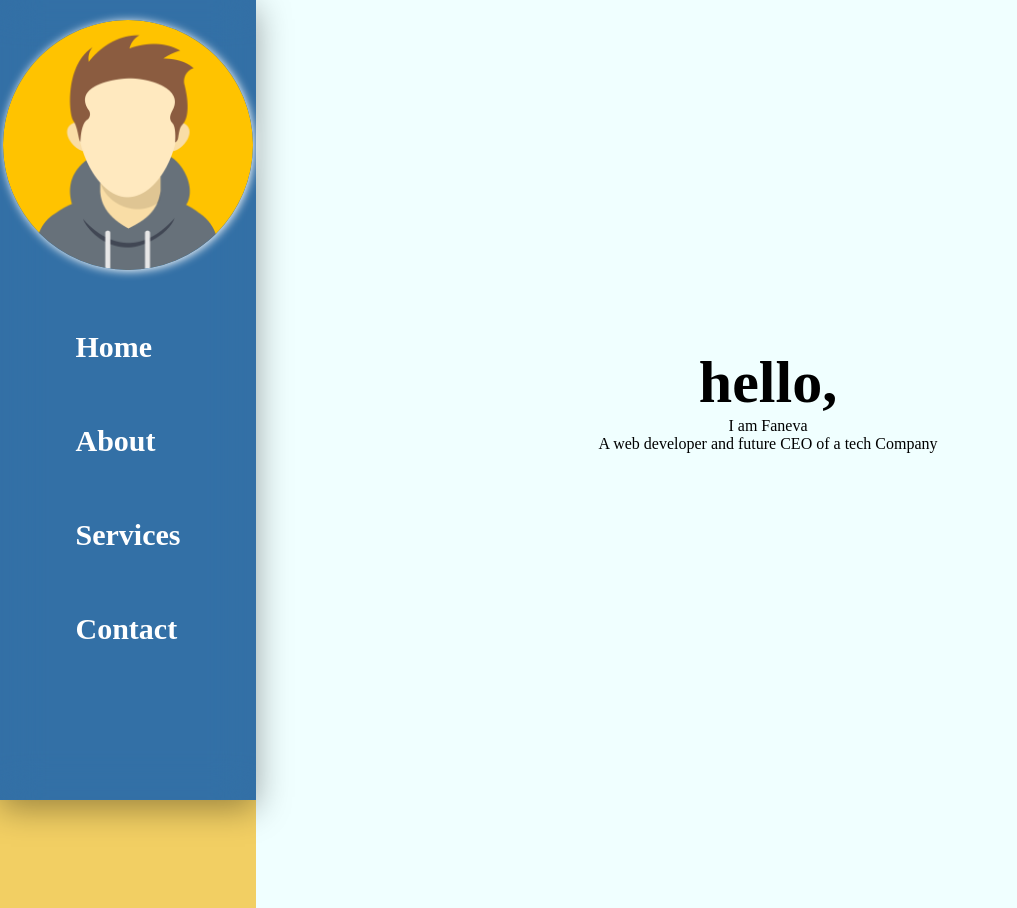
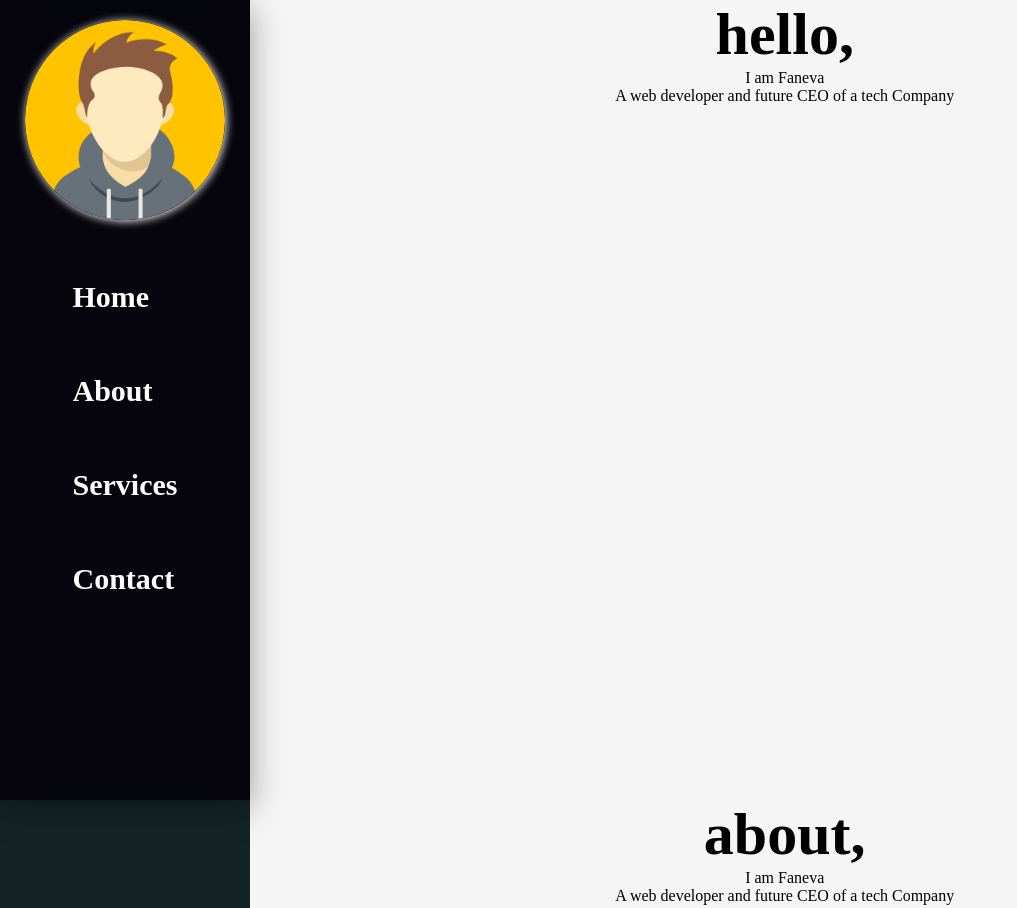
Before and after one commit to xoboomer32/portfolio, a plain HTML site: page index.html in a window 1280 px wide. Shown: the top 908 px of the page, without its empty margins (0-1017 px from the left). Drawn offline with Linux system fonts and the light colour scheme; a web font is replaced by a local one.

Commit message:
nanova loko

```diff
--- a/index.html
+++ b/index.html
@@ -20,28 +20,28 @@
     </div>
     <section id="home">
         <div class="content" id="c1">
-            <h1>hello,</h1>
+            <p class="title">hello,</p>
             <p>I am Faneva</p>
             <p>A web developer and future CEO of a tech Company</p>
         </div>
     </section>
     <section id="about">
         <div class="content" id="c2">
-            <h1>about,</h1>
+            <p class="title">about,</p>
             <p>I am Faneva</p>
             <p>A web developer and future CEO of a tech Company</p>
             </div>
     </section>
     <section id="services">
         <div class="content" id="c3">
-            <h1>Services,</h1>
+            <p class="title">Services,</p>
             <p>I am Faneva</p>
             <p>A web developer and future CEO of a tech Company</p>
         </div>
     </section>
     <section id="contact">
         <div class="content" id="c4">
-            <h1>Contact,</h1>
+            <p class="title">Contact,</p>
             <p>I am Faneva</p>
             <p>A web developer and future CEO of a tech Company</p>
         </div>
--- /dev/null
+++ b/style/animation/hover.scss
@@ -0,0 +1,32 @@
+.navitems{
+    position: relative;
+}
+.navlink::before,
+.navlink::after {
+  content: "";
+  position: absolute;
+  width: 0;
+  height: 3px;
+  background: #ffffff;
+  transition: all 0.5s;
+}
+
+.navlink::before {
+  top: 0;
+  left: 0;
+}
+
+.navlink::after {
+  bottom: 0;
+  right: 0;
+}
+
+.navlink:hover::before {
+  width: 100%;
+  transition: width 0.25s ease-in-out;
+}
+
+.navlink:hover::after {
+  width: 100%;
+  transition: width 0.25s ease-in-out 0.25s;
+}
--- /dev/null
+++ b/style/animation/index.scss
@@ -0,0 +1 @@
+@import "hover.scss";
--- a/style/base.scss
+++ b/style/base.scss
@@ -2,4 +2,5 @@
     margin: 0;
     padding: 0;
     box-sizing: border-box;
+    overflow-x: hidden;
 }
--- a/style/bloc/disposition.scss
+++ b/style/bloc/disposition.scss
@@ -1,5 +1,5 @@
 .sidebar{
-    width: 20%;
+    width: 250px;
     height: 100vh;
     position: fixed;
     padding-top: 20px;
@@ -9,8 +9,8 @@
     align-items: center;
 }
 .profilePic{
-    width: 250px;
-    height: 250px;
+    width: 200px;
+    height: 200px;
     border-radius: 50%;
     box-shadow: 1px 1px 10px white;
 }
@@ -22,11 +22,10 @@ section{
     height: 100vh;
 }
 .content{
-    width: 80%;
+    width: 83.55%;
     height: 100vh;
-    float: right;
+    margin-left: 250px;
     display: flex;
     flex-direction: column;
-    justify-content: center;
     align-items: center;
 }
--- a/style/main.scss
+++ b/style/main.scss
@@ -3,6 +3,7 @@
         "mixins.scss",
         "color.scss",
         "typography.scss",
+        "animation/index.scss",
         "bloc/index.scss",
         "element/index.scss",
         "page/index.scss"
--- a/style/page/background.scss
+++ b/style/page/background.scss
@@ -9,17 +9,17 @@
     background-size: cover;
 }
 #home{
-    background-color: #3370A6;
+    background-color: #06050D;
 }
 #about{
-    background-color: #F2CF63;
+    background-color: #142426;
 }
 #services{
-    background-color: #F2A74B;
+    background-color: #284040;
 }
 #contact{
-    background-color: #F2AD85;
+    background-color: #798C89;
 }
 #c1,#c2,#c3,#c4{
-    background-color: azure;
+    background-color: #F5F5F5;
 }
--- a/style/typography.scss
+++ b/style/typography.scss
@@ -12,7 +12,8 @@
         color: white;
     }
 }
-h1{
+.title{
     font-family: raleway;
     font-size: 60px;
+    font-weight: bold;
 }
```
Also changed, not shown: style.css, 1 other file.
